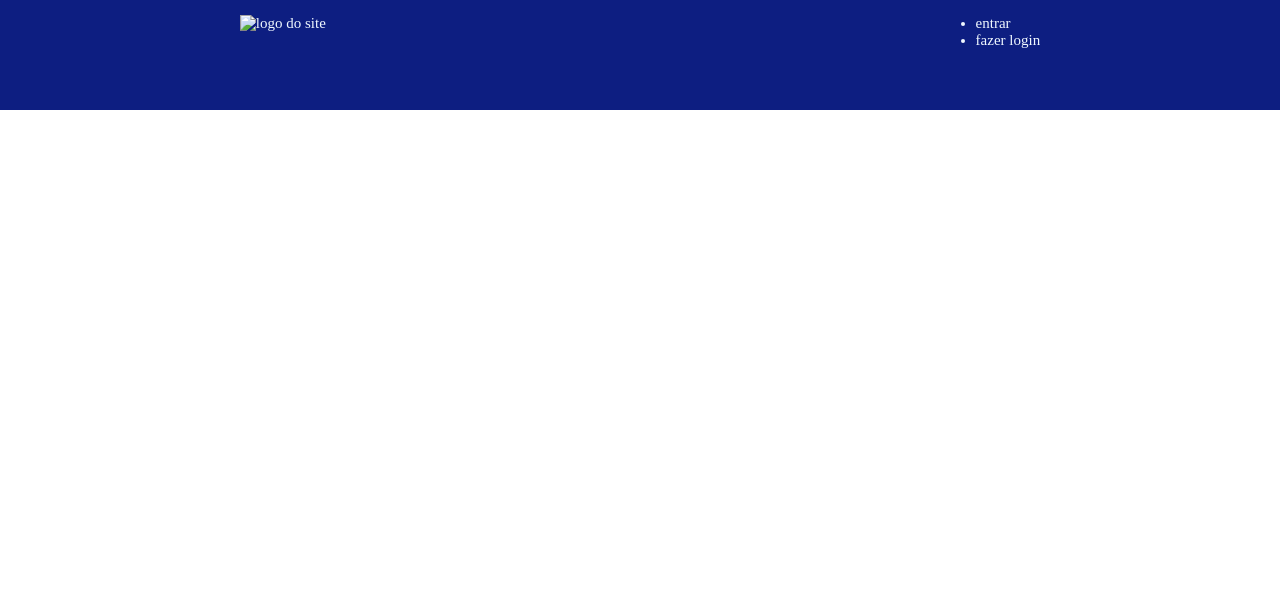
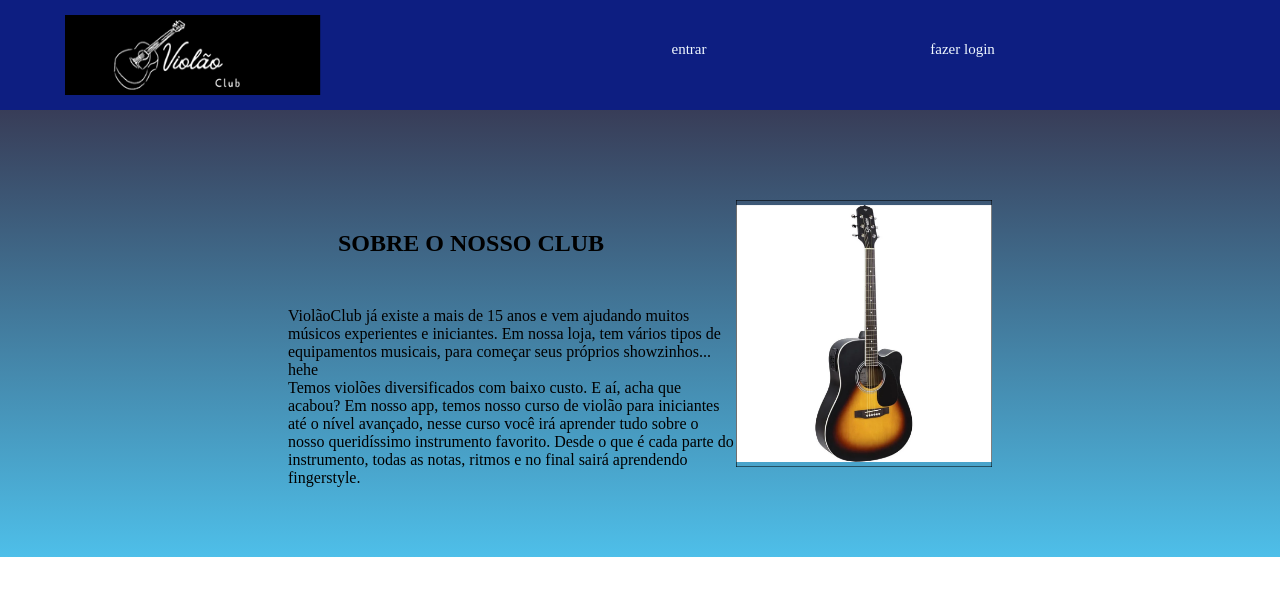
Before and after one commit to Kauan-Roberto-DC/viol-oclub, a plain HTML site: page index.html in a window 1280 px wide. Drawn offline with Linux system fonts and the light colour scheme.

Commit message:
Add files via upload

```diff
--- a/index.html
+++ b/index.html
@@ -5,17 +5,25 @@
     <meta charset="UTF-8">
     <meta name="viewport" content="width=device-width, initial-scale=1.0">
     <title>violaoclub</title>
-    <link rel="stylesheet" href="style.css">
+    <link rel="stylesheet"  href="style.css">
 </head>
 <body>
     <header class="cabecalho">
-        <img class= "cabecalhoImg" src="img/alurastart logo 1 (2).png" alt="logo do site">
+        <img class= "cabecalhoImg" src="img/alurastart logo 1 (1).png" alt="logo do site">
+        <ul class="cabecalhoListaItem">
+            <li class="cabecalhoListaItem">entrar</li>
+            <li class="cabecalhoListaItem">fazer login</li>
+        </ul>
+    </header>
 
-        <ul>
-        <li>entrar</li>
-        <li>fazer login</li>
-        </ul>
+ <section class="sobre">
+    <div class="sobreConteudo">
+        <h2 class="sobreTitulo">SOBRE O NOSSO CLUB</h2>
+    <p class="sobreTextoUm">ViolãoClub já existe a mais de 15 anos e vem ajudando muitos músicos  experientes e iniciantes. Em nossa loja, tem vários tipos de equipamentos musicais, para começar seus próprios showzinhos... hehe </p>
+    <p class="sobreTextoDois">Temos  violões diversificados com baixo custo. E aí, acha que acabou? Em nosso app, temos nosso curso de violão para iniciantes até o nível avançado, nesse curso você irá aprender tudo sobre o nosso queridíssimo instrumento favorito. Desde o que é cada parte do instrumento, todas as notas, ritmos e no final sairá aprendendo fingerstyle. </p>
+    </div>
 
-    </header>
+    <img src="img/Formula-amico 1.png" alt="violão" class="sobreImagem">
+</section>
 </body>
 </html>
--- a/style.css
+++ b/style.css
@@ -1,7 +1,7 @@
 *{
     margin: 0;
-    padding:0;
- }
+    padding: 0;
+}
 .cabecalho{
     background-color: rgb(13, 30, 129);
     color:aliceblue;
@@ -9,11 +9,11 @@
     justify-content: space-around;
     padding: 15px 0;
     font-size: 15px;
-
 }
 
+
 .cabecalhoListaItem{
-    display:inline-block;
+    display: inline-block;
     margin: 5px 30px;
     padding: 8px 80px;
 }
@@ -24,12 +24,12 @@
 }
 
 .sobreImagem{
-           width: 20%
+           width:20%
 }
 
 .sobre{
         background-image: linear-gradient(#383D58, #4EBFE9);
-        color: rgb(2, 1, 0);
+        color: rgb(0, 0, 0);
         display: flex;
         justify-content: center;
        align-items: center;
@@ -37,7 +37,7 @@
 }
 
 .sobreConteudo{
-        width: 35%;
+        width:35%
 }
 
 .sobreTitulo{
```
Also changed, not shown: 90_capa_para_violao_luxo_acolchoada_voik_bv_411c_cinza_chumbo_4014_1_d561a789b95fa3b8aadd55775317f4cc.png (added), img/218083-800-450.png (added), img/2437730f7e3a5705e205e67fa2cd1020.png (added), img/90_capa_para_violao_luxo_acolchoada_voik_bv_411c_cinza_chumbo_4014_1_d561a789b95fa3b8aadd55775317f4cc.png (added), img/Formula-amico 1.png (added), img/alurastart logo 1 (1).png (added), img/alurastart logo 2.png (added), img/instagram 1.png (added), img/linkedin 1.png (added), img/uWO7iq0KRc5vNOgZL6mm1tFwKXtUvNCk1QZGVhT7.png (added), img/unnamed.png (added), img/violaaoooooooooooooo (1).png (added), img/violaaoooooooooooooo.png (added).
